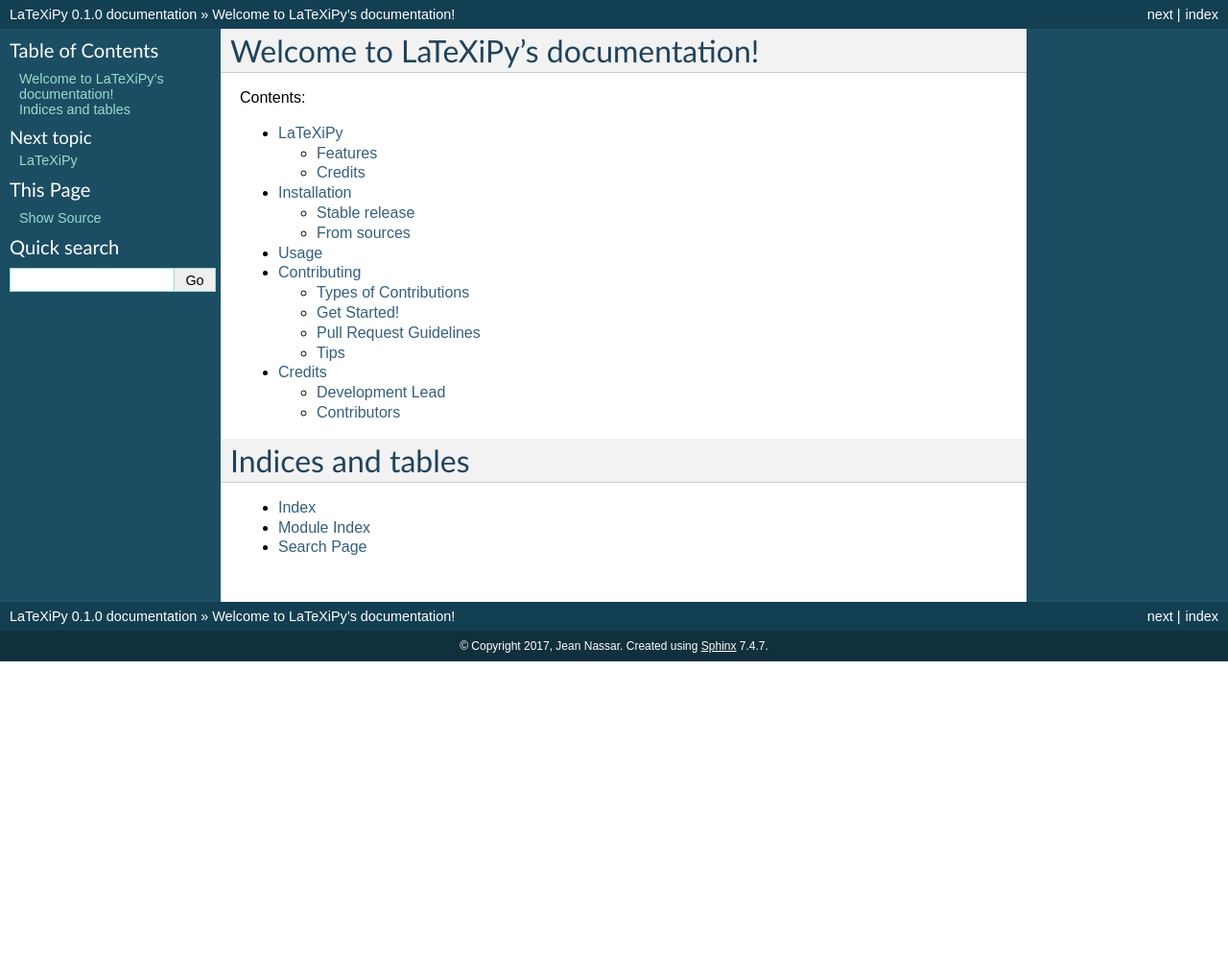
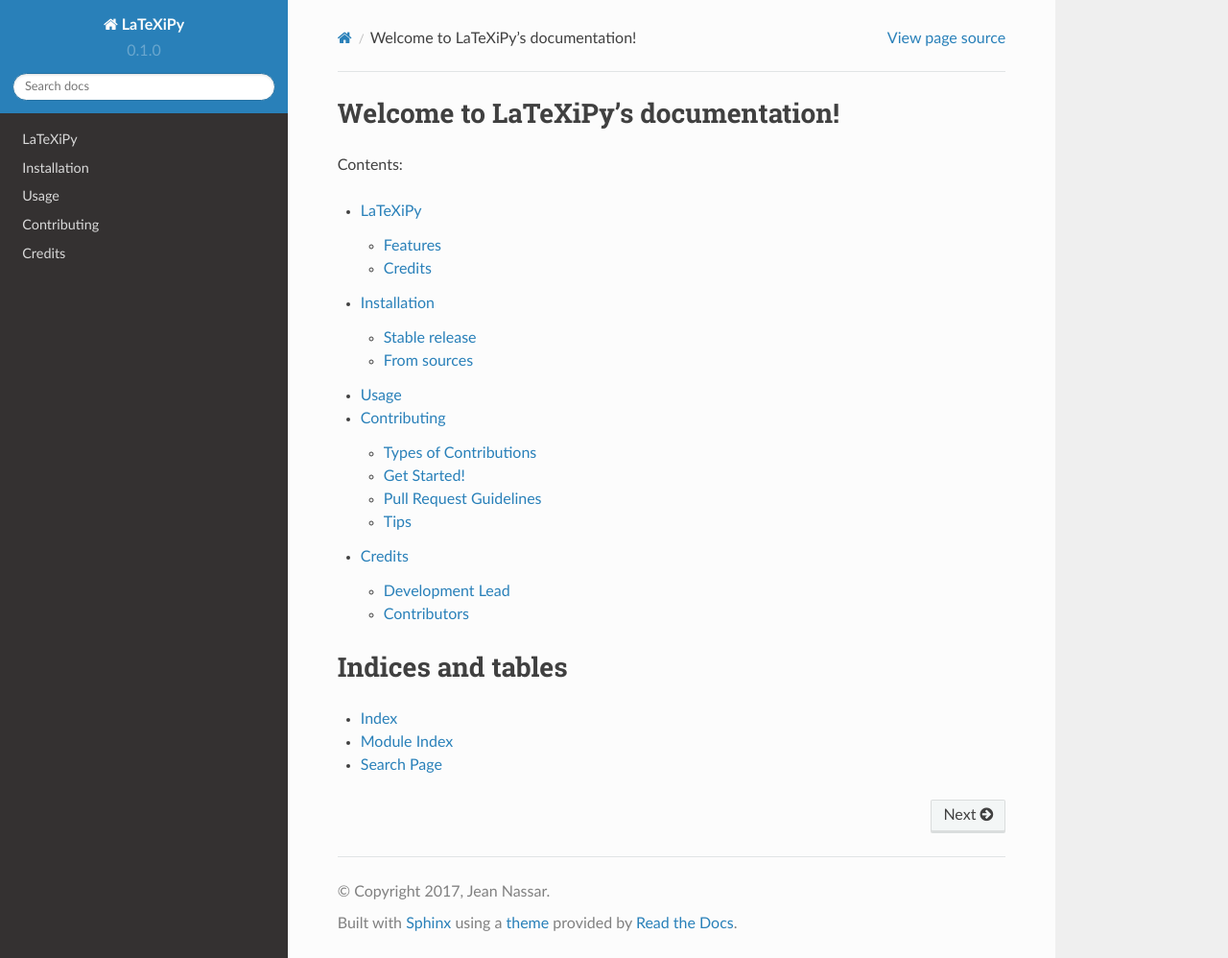
Before and after one commit to masasin/latexipy, a Sphinx documentation site: the page built from docs/index.rst, in a window 1280 px wide and 998 px high. Shown: the whole window at 96% size. Built offline with Sphinx 7.4.7 and the Read the Docs theme 2.0.0, drawn with Linux system fonts in a browser that asks for light colours; pages that are not in the unit, such as notebooks, are missing from menus.

Commit message:
Enable proper doc generation.

```diff
--- a/docs/conf.py
+++ b/docs/conf.py
@@ -40,7 +40,7 @@
 
 # Add any Sphinx extension module names here, as strings. They can be
 # extensions coming with Sphinx (named 'sphinx.ext.*') or your custom ones.
-extensions = ['sphinx.ext.autodoc', 'sphinx.ext.viewcode']
+extensions = ['sphinx.ext.autodoc', 'sphinx.ext.napoleon', 'sphinx.ext.viewcode']
 
 napoleon_use_admonition_for_examples = True
 napoleon_use_admonition_for_notes = True
@@ -117,7 +117,7 @@
 
 # The theme to use for HTML and HTML Help pages.  See the documentation for
 # a list of builtin themes.
-html_theme = 'default'
+html_theme = 'sphinx_rtd_theme'
 
 # Theme options are theme-specific and customize the look and feel of a
 # theme further.  For a list of options available for each theme, see the
@@ -148,7 +148,7 @@
 # here, relative to this directory. They are copied after the builtin
 # static files, so a file named "default.css" will overwrite the builtin
 # "default.css".
-html_static_path = ['_static']
+html_static_path = []
 
 # If not '', a 'Last updated on:' timestamp is inserted at every page
 # bottom, using the given strftime format.
--- a/requirements_dev.txt
+++ b/requirements_dev.txt
@@ -6,6 +6,7 @@
 tox
 coverage
 Sphinx
+sphinx-rtd-theme
 cryptography
 PyYAML
 pytest
```
